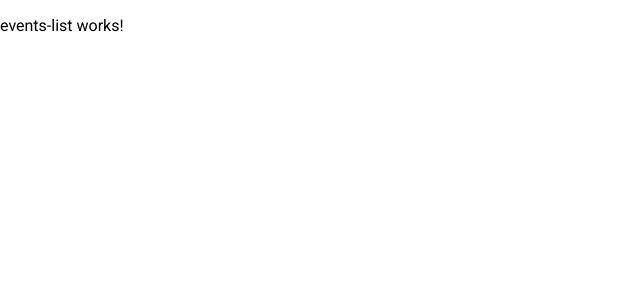
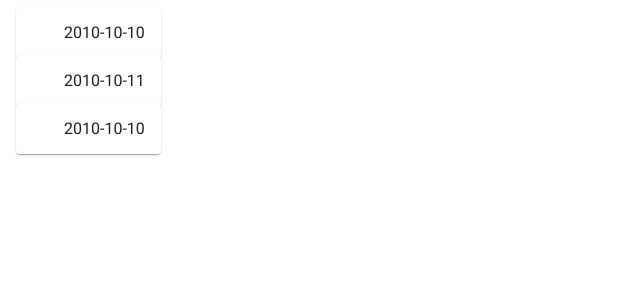
Before and after one commit to MatasSilinskas/cash-back, an Angular app: page / in a window 1280 px wide. Shown: the top 300 px of the page, without its empty margins (0-640 px from the left). Built offline with nearby package versions, Linux system fonts and the light colour scheme; data requests are answered from the project's data file.

Commit message:
Display list items

```diff
--- a/src/app/events/events-list/events-list.component.html
+++ b/src/app/events/events-list/events-list.component.html
@@ -1 +1,7 @@
-<p>events-list works!</p>
+<mat-list>
+  <mat-list-item *ngFor="let event of events">
+    <mat-card>
+      <mat-card-header>{{event.date}}</mat-card-header>
+    </mat-card>
+  </mat-list-item>
+</mat-list>
--- a/src/app/events/events-list/events-list.component.ts
+++ b/src/app/events/events-list/events-list.component.ts
@@ -1,4 +1,6 @@
 import { Component, OnInit } from '@angular/core';
+import {EventService} from '../event.service';
+import {EventInterface} from '../event.interface';
 
 @Component({
   selector: 'app-events-list',
@@ -6,10 +8,11 @@ import { Component, OnInit } from '@angular/core';
   styleUrls: ['./events-list.component.scss']
 })
 export class EventsListComponent implements OnInit {
+  public events: EventInterface[];
 
-  constructor() { }
+  constructor(private eventService: EventService) { }
 
   ngOnInit(): void {
+    this.eventService.getEvents().subscribe(events => this.events = events);
   }
-
 }
```
Also changed, not shown: src/app/app.module.ts (+9 -6 lines), src/app/events/events.module.ts (+6 -2 lines).
